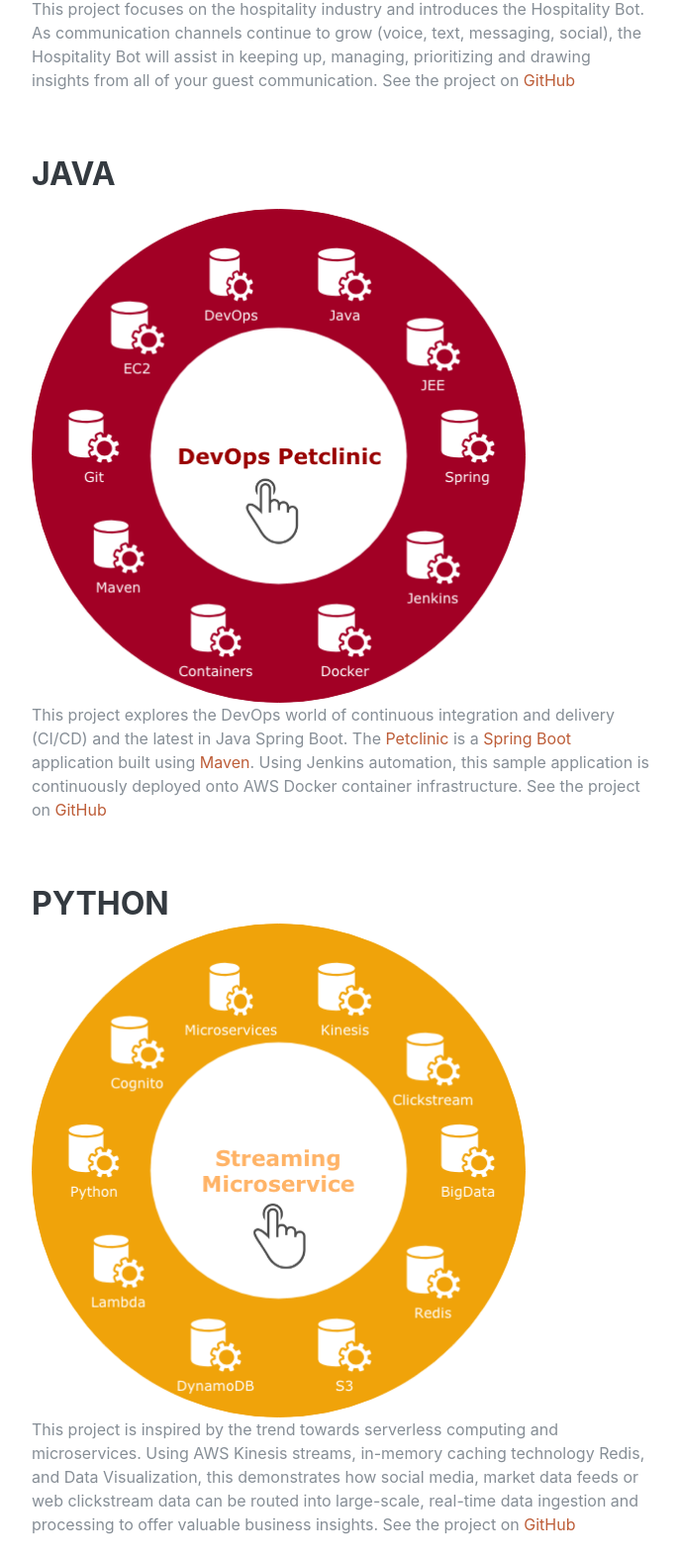
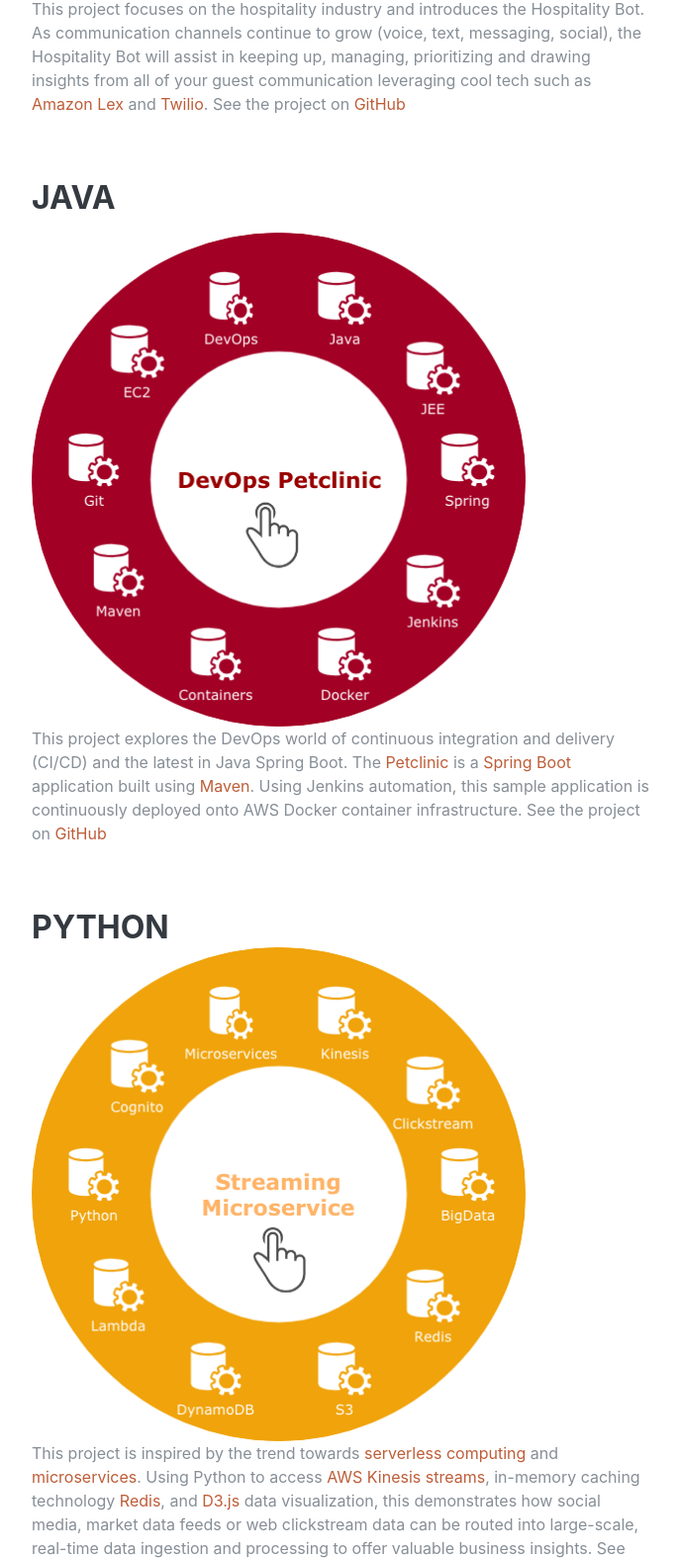
Before and after one commit to github4doug/github4doug.github.io, a plain HTML site: page index.html in a window 1280 px wide. Shown: the part 1505-3080 px from the top of the page at 99% size, without its empty margins (288-974 px from the left). Drawn offline with Linux system fonts and the light colour scheme; a web font is replaced by a local one.

Commit message:
initial version

```diff
--- a/index.html
+++ b/index.html
@@ -96,7 +96,7 @@
               <!-- <div class="subheading mb-3">AWS Lex, React, Javascript, Node.js, NoSQL DynamoDB, VoiceBase, Twilio </div> -->
               <p>
                 <a href="http://bit.ly/2hdVxfn" target="_blank"><img src="img/PortfolioDiagram-1.png" width="80%" height="80%"></a><br>
-                This project focuses on the hospitality industry and introduces the Hospitality Bot. As communication channels continue to grow (voice, text, messaging, social), the Hospitality Bot will assist in keeping up, managing, prioritizing and drawing insights from all of your guest communication. See the project on <a href="https://github.com/github4doug/hospitality-assistant" target="_blank">GitHub</a>
+                This project focuses on the hospitality industry and introduces the Hospitality Bot. As communication channels continue to grow (voice, text, messaging, social), the Hospitality Bot will assist in keeping up, managing, prioritizing and drawing insights from all of your guest communication leveraging cool tech such as <a href="https://aws.amazon.com/lex/">Amazon Lex</a> and <a href="https://www.twilio.com/">Twilio</a>. See the project on <a href="https://github.com/github4doug/hospitality-assistant" target="_blank">GitHub</a>
             </div>
             <div class="resume-date text-md-right">
               <span class="text-primary"></span>
@@ -120,8 +120,8 @@
               <h3 class="mb-0">Python</h3>
               <!-- <div class="subheading mb-3">Shout! Media Productions</div> -->
               <p>
-                <a href="http://bit.ly/2hdVxfn" target="_blank"><img src="img/PortfolioDiagram-3.png" width="80%" height="80%"></a><br>
-                This project is inspired by the trend towards serverless computing and microservices. Using AWS Kinesis streams, in-memory caching technology Redis, and Data Visualization, this demonstrates how social media, market data feeds or web clickstream data can be routed into large-scale, real-time data ingestion and processing to offer valuable business insights.  See the project on <a href="https://github.com/github4doug/" target="_blank">GitHub</a></p>
+                <a href="http://50.16.95.183/visualize" target="_blank"><img src="img/PortfolioDiagram-3.png" width="80%" height="80%"></a><br>
+                This project is inspired by the trend towards <a href="https://aws.amazon.com/lambda/">serverless computing</a> and <a href="https://martinfowler.com/articles/microservices.html">microservices</a>. Using Python to access <a href="https://aws.amazon.com/kinesis/">AWS Kinesis streams</a>, in-memory caching technology <a href="https://redis.io/">Redis</a>, and <a href="https://d3js.org/">D3.js</a> data visualization, this demonstrates how social media, market data feeds or web clickstream data can be routed into large-scale, real-time data ingestion and processing to offer valuable business insights.  See the project on <a href="https://github.com/github4doug/streaming-microservice" target="_blank">GitHub</a></p>
             </div>
             <div class="resume-date text-md-right">
             </div>
```
